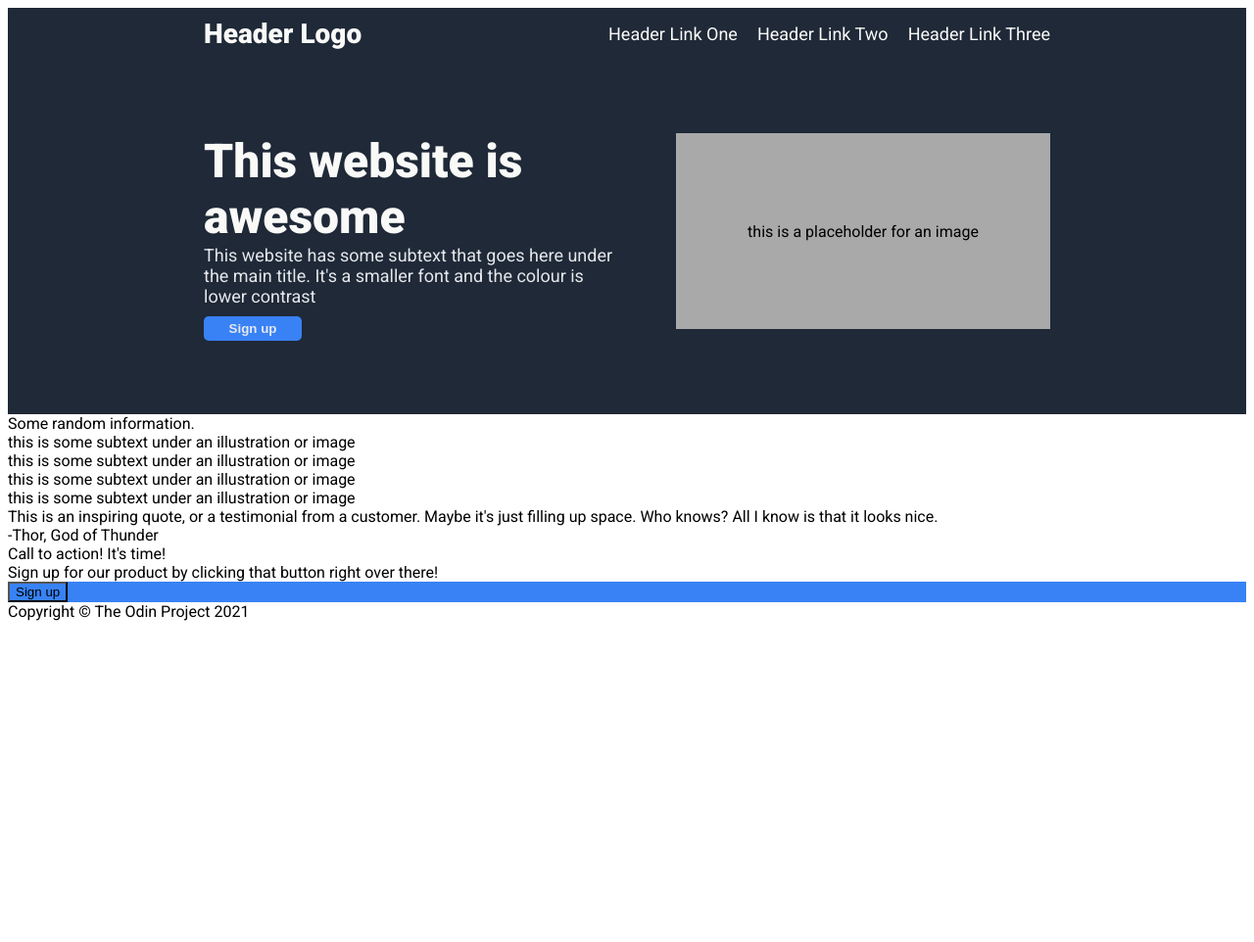
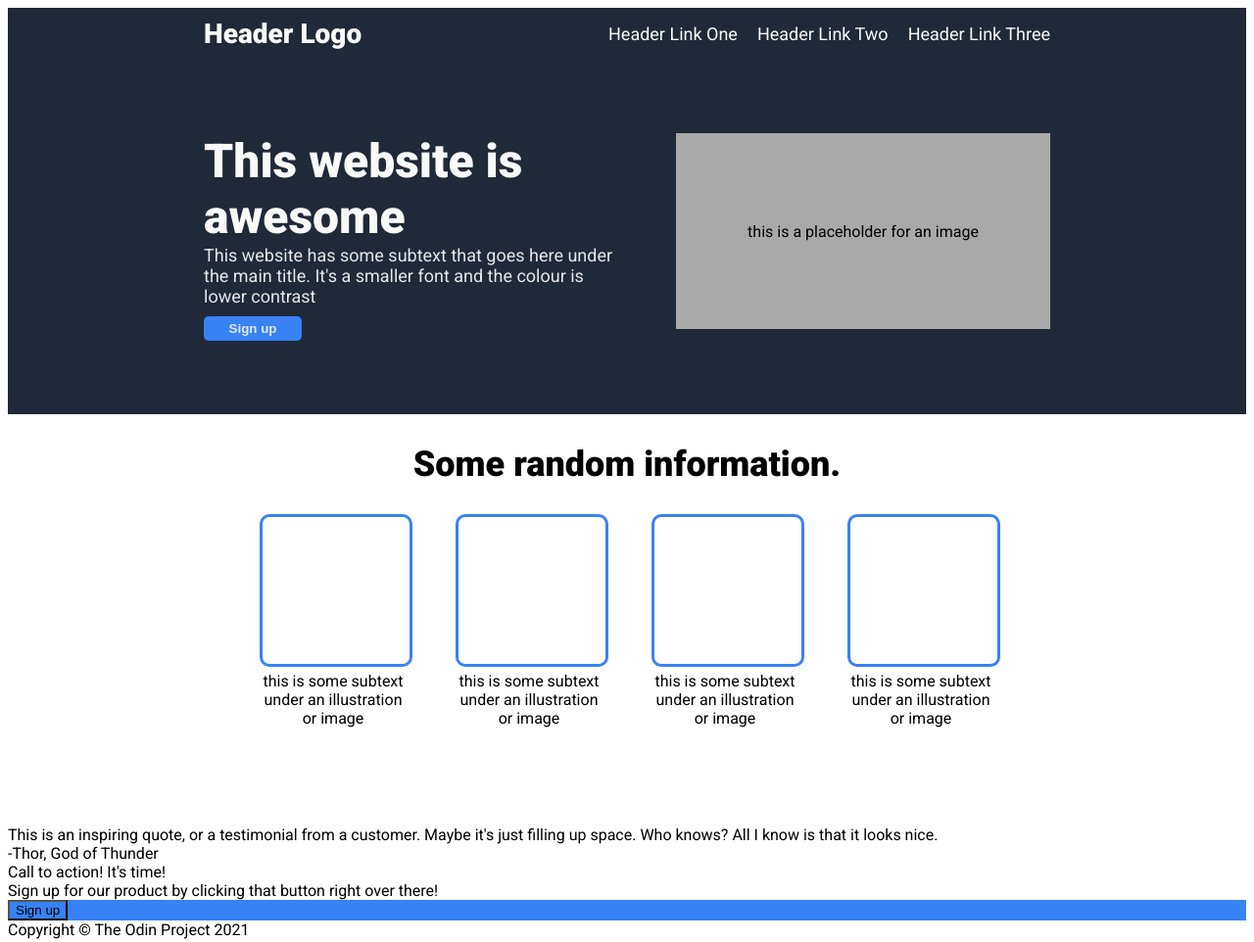
Before and after one commit to RobMWilliams/Odin-Project-Assignment, a plain HTML site: page index.html in a window 1280 px wide. Shown: the whole page at 98% size. Before the commit the page ends 800 px from the top, so only its background shows below. Drawn offline with Linux system fonts and the light colour scheme.

Commit message:
Styling for the second section complete.

```diff
--- a/index.html
+++ b/index.html
@@ -35,11 +35,18 @@
             Some random information.
                 <div class="info-box-container">
                     <div class="info-box">
-                        <div class="box-img"></div>this is some subtext under an illustration or image</div>
-                        <div class="box-img"></div>this is some subtext under an illustration or image</div>
-                        <div class="box-img"></div>this is some subtext under an illustration or image</div>
-                        <div class="box-img"></div>this is some subtext under an illustration or image</div>
+                        <div class="box-img"></div><div class="box-text">this is some subtext under an illustration or image</div>
                     </div>
+                    <div class="info-box">
+                        <div class="box-img"></div><div class="box-text">this is some subtext under an illustration or image</div>
+                    </div>
+                    <div class="info-box">
+                        <div class="box-img"></div><div class="box-text">this is some subtext under an illustration or image</div>
+                    </div>
+                    <div class="info-box">
+                        <div class="box-img"></div><div class="box-text">this is some subtext under an illustration or image</div>
+                    </div>
+
                 </div>
         </div>
 
--- a/style.css
+++ b/style.css
@@ -45,7 +45,7 @@ a {
 .section-1 {
     display: flex;
     flex-direction: row;
-    justify-content: space-between;
+    justify-content: center;
     background-color: #1F2937;
     padding-inline: 200px;
     padding-block: 75px;
@@ -95,3 +95,41 @@ a {
 .sign-up-button-light, button {
     background: #3882F6;
 }
+
+.section-2 {
+    display: flex;
+    flex-direction: column;
+    font-size: 36px;
+    font-weight: 900;
+    align-items: center;
+    padding-top: 30px;
+    padding-bottom: 100px;
+}
+
+.info-box-container{
+    display: flex;
+    justify-content: center;
+    flex-direction: row;
+    padding-top: 30px;
+    gap: 50px;
+}
+
+.info-box {
+    max-width: 150px;
+}
+.box-img {
+    background: white;
+    border: #3882F6;
+    border-style: solid;
+    border-radius: 10px;
+    height: 150px;
+    width: 150px;
+
+}
+
+.box-text {
+    padding-top: 5px;
+    text-align: center;
+    font-size: 16px;
+    font-weight: 300;
+}
```
